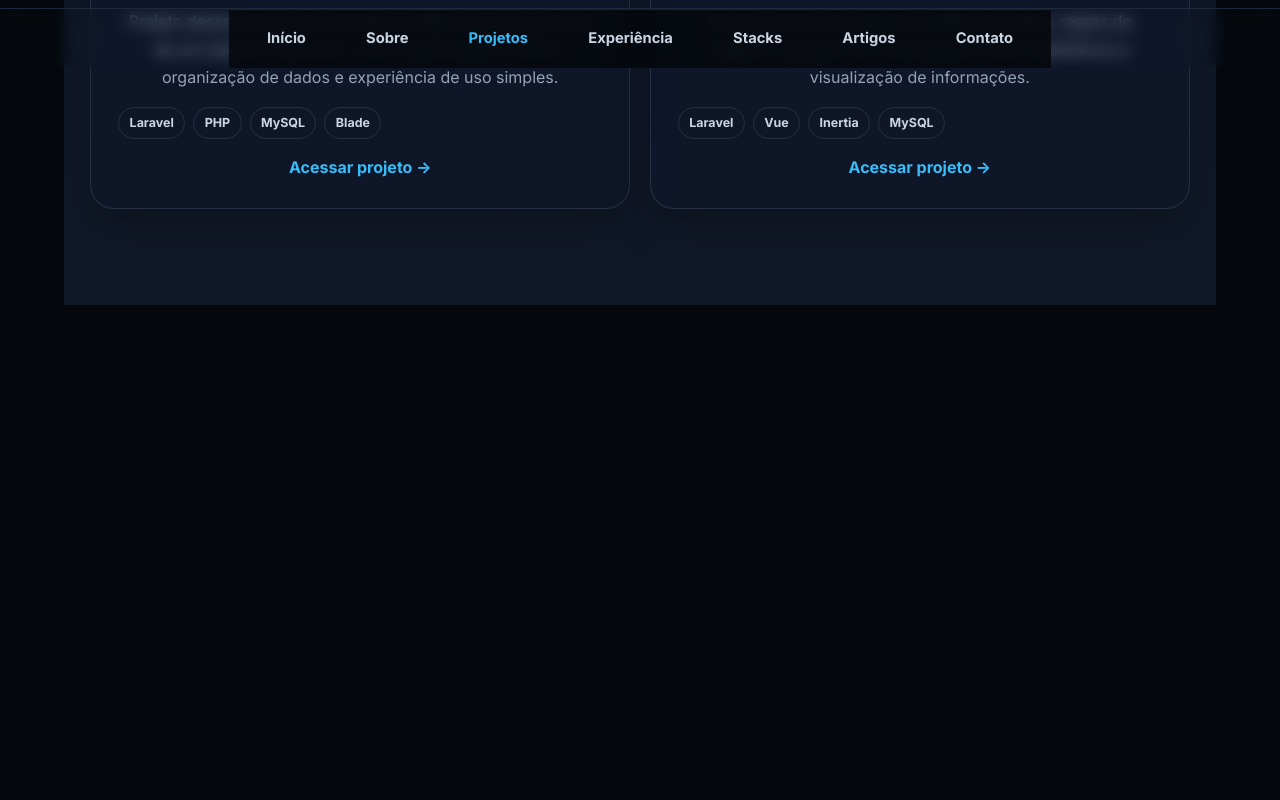
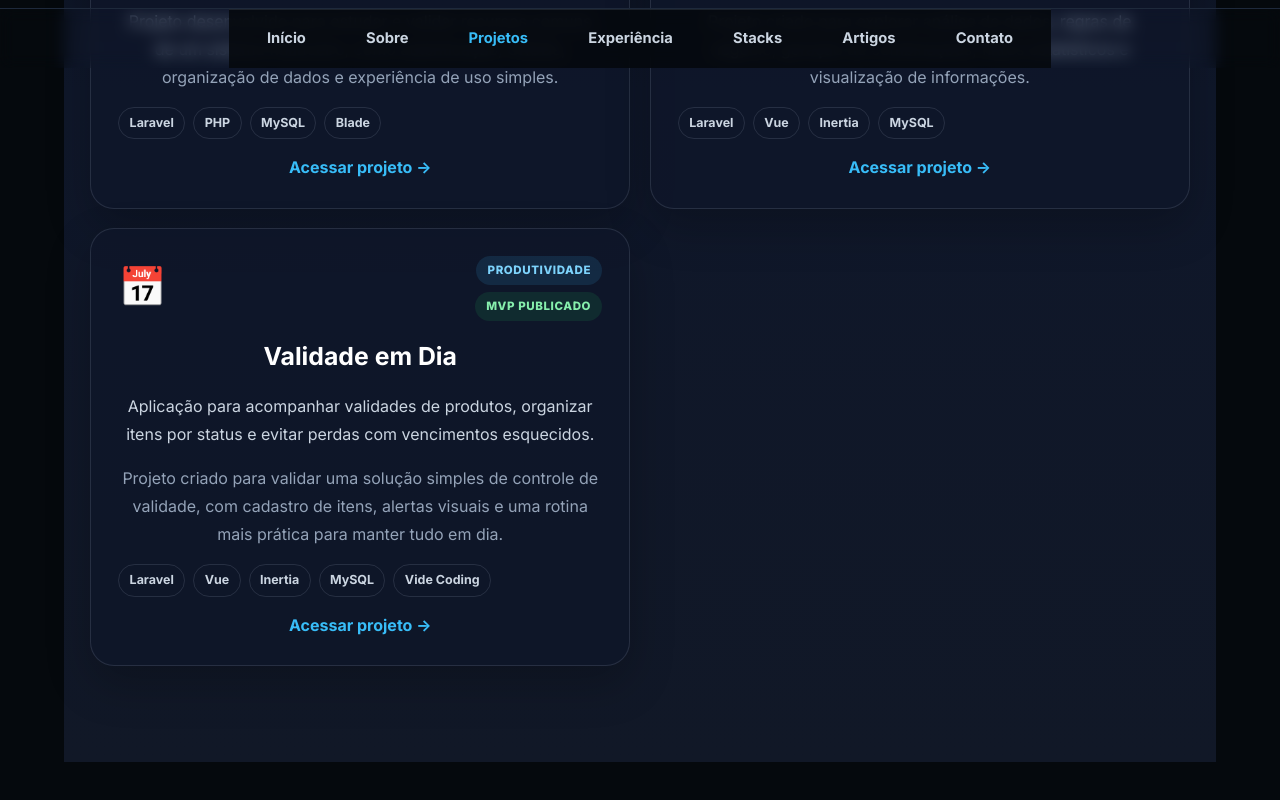
Before and after one commit to dmarostega/rockcode-front-end-vuejs, a Vue app: page /apps in a window 1280 px wide. Shown: the part 732-1532 px from the top of the page. Before the commit the page ends 1077 px from the top, so only its background shows below. Built offline with nearby package versions, Linux system fonts and the light colour scheme.

Commit message:
Add Validade em Dia project card

```diff
--- a/src/views/AppsView.vue
+++ b/src/views/AppsView.vue
@@ -29,6 +29,19 @@ const projects = [
     status: 'Em evolução',
     stack: ['Laravel', 'Vue', 'Inertia', 'MySQL'],
   },
+  {
+    id: 3,
+    name: 'Validade em Dia',
+    description:
+      'Aplicação para acompanhar validades de produtos, organizar itens por status e evitar perdas com vencimentos esquecidos.',
+    details:
+      'Projeto criado para validar uma solução simples de controle de validade, com cadastro de itens, alertas visuais e uma rotina mais prática para manter tudo em dia.',
+    url: 'https://validadeemdia.rockcodelabs.com.br',
+    icon: '📅',
+    tag: 'Produtividade',
+    status: 'MVP publicado',
+    stack: ['Laravel', 'Vue', 'Inertia', 'MySQL', 'Vide Coding'],
+  },
 ]
 </script>
 
@@ -41,9 +54,8 @@ const projects = [
         <h1>Aplicações próprias, estudos técnicos e MVPs em evolução.</h1>
 
         <p>
-          Projetos criados dentro da Rock Code Labs para validar ideias, estudar
-          tecnologias, melhorar arquitetura e transformar experimentos em soluções
-          digitais utilizáveis.
+          Projetos criados dentro da Rock Code Labs para validar ideias, estudar tecnologias,
+          melhorar arquitetura e transformar experimentos em soluções digitais utilizáveis.
         </p>
       </section>
 
@@ -159,7 +171,10 @@ const projects = [
   color: inherit;
   text-decoration: none;
   box-shadow: 0 18px 45px rgba(0, 0, 0, 0.22);
-  transition: transform 0.2s ease, border-color 0.2s ease, background 0.2s ease;
+  transition:
+    transform 0.2s ease,
+    border-color 0.2s ease,
+    background 0.2s ease;
 }
 
 .project-card:hover {
```
